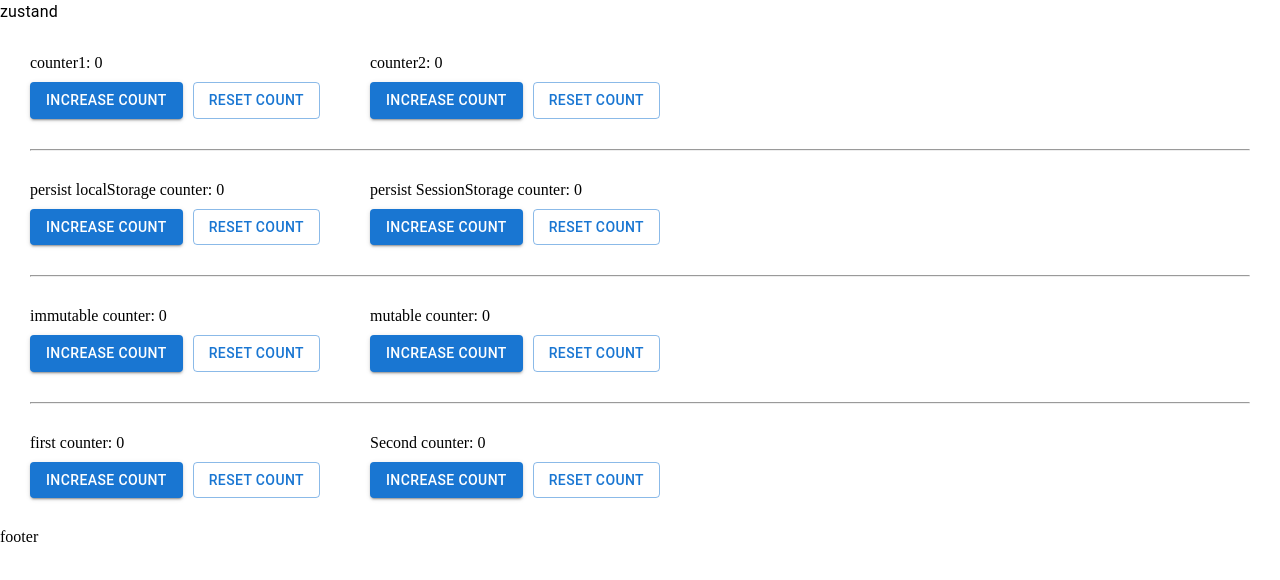
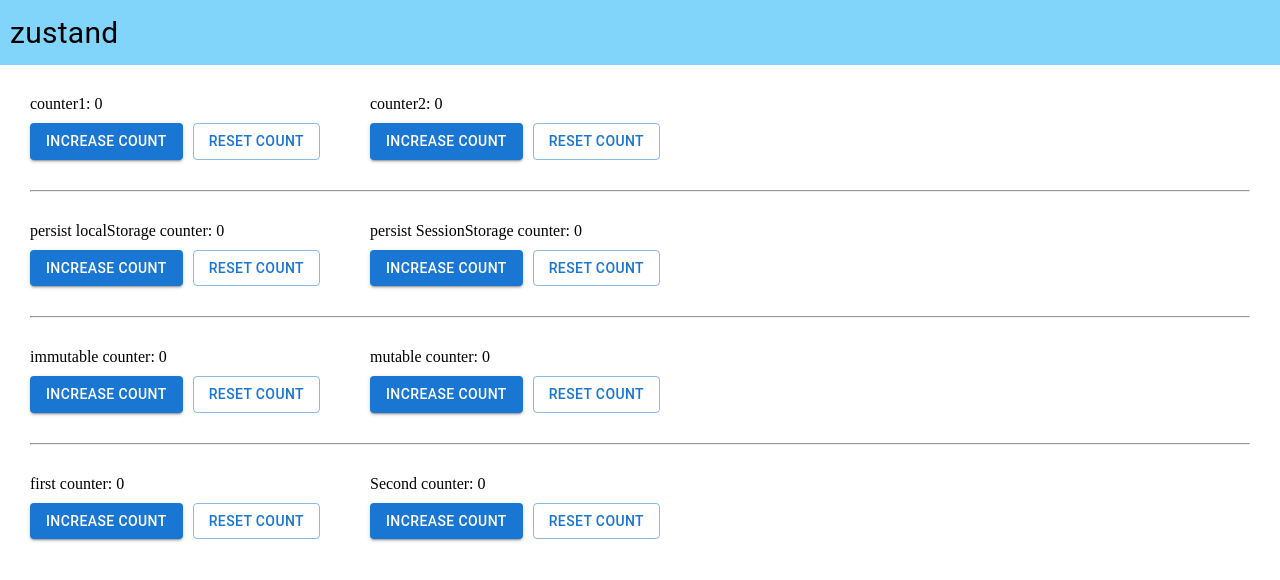
Before and after one commit to calm1205/vite-sandbox, a React (Vite) app: page / in a window 1280 px wide. Shown: the top 580 px of the page. Built offline with nearby package versions, Linux system fonts and the light colour scheme.

Commit message:
[feature] update page title design

```diff
--- a/src/components/templates/DefaultLayout.tsx
+++ b/src/components/templates/DefaultLayout.tsx
@@ -1,22 +1,15 @@
-import { Typography } from "@mui/material"
+import { Box, Typography } from "@mui/material"
 import { FC } from "react"
 import { Outlet } from "react-router-dom"
 
 export const DefaultLayout: FC = () => (
   <>
-    <header className="bg-sky-700">
-      <Typography
-        className="text-xl text-white h-14 flex items-center px-5 tracking-wide font-bold"
-        component="h1"
-      >
+    <Box component="header" bgcolor="#81d4fa">
+      <Typography component="h1" fontSize="30px" padding="10px">
         zustand
       </Typography>
-    </header>
+    </Box>
 
     <Outlet />
-
-    <footer className="bg-sky-900 h-10 w-full fixed bottom-0 text-center text-white items-center flex justify-center">
-      footer
-    </footer>
   </>
 )
```
